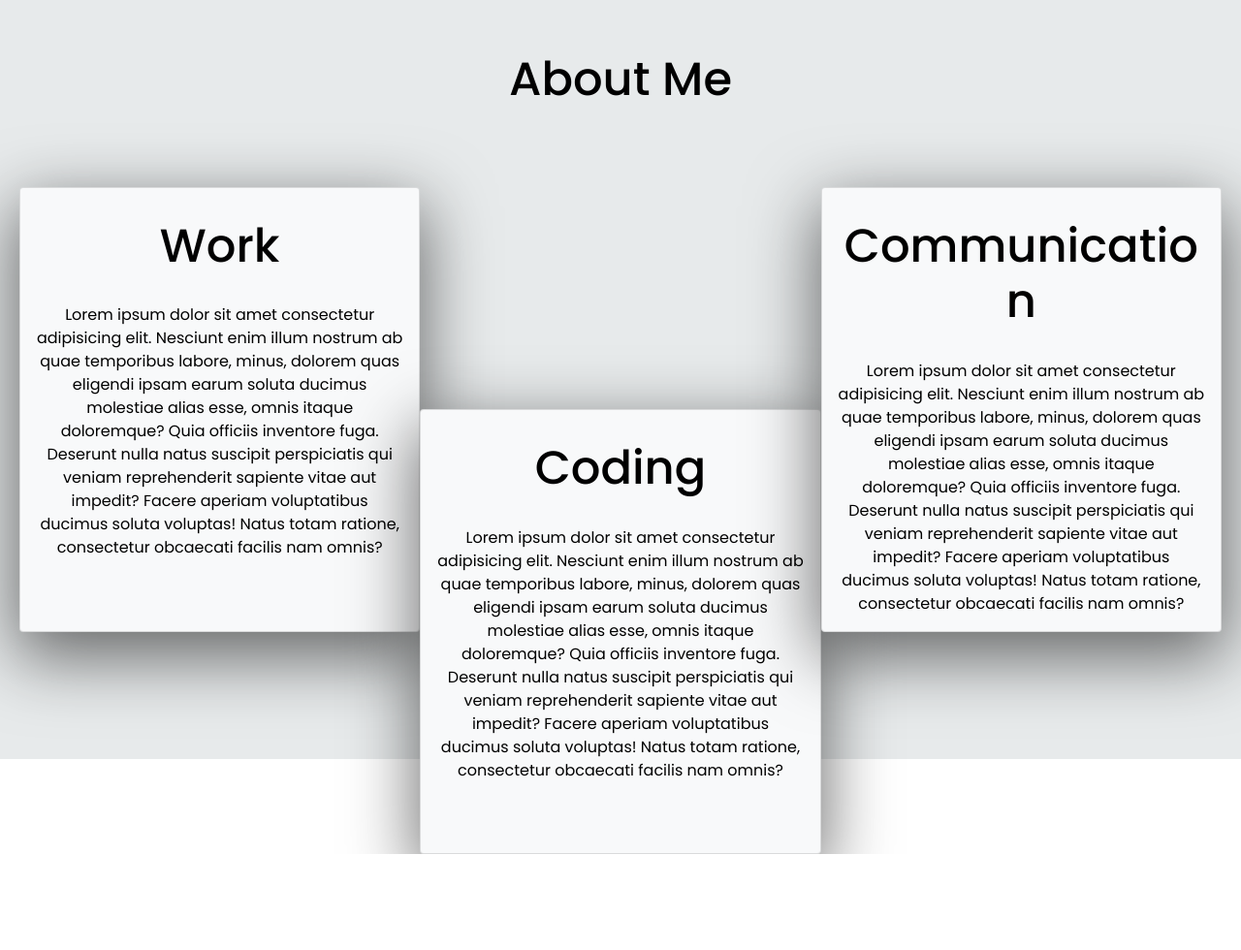
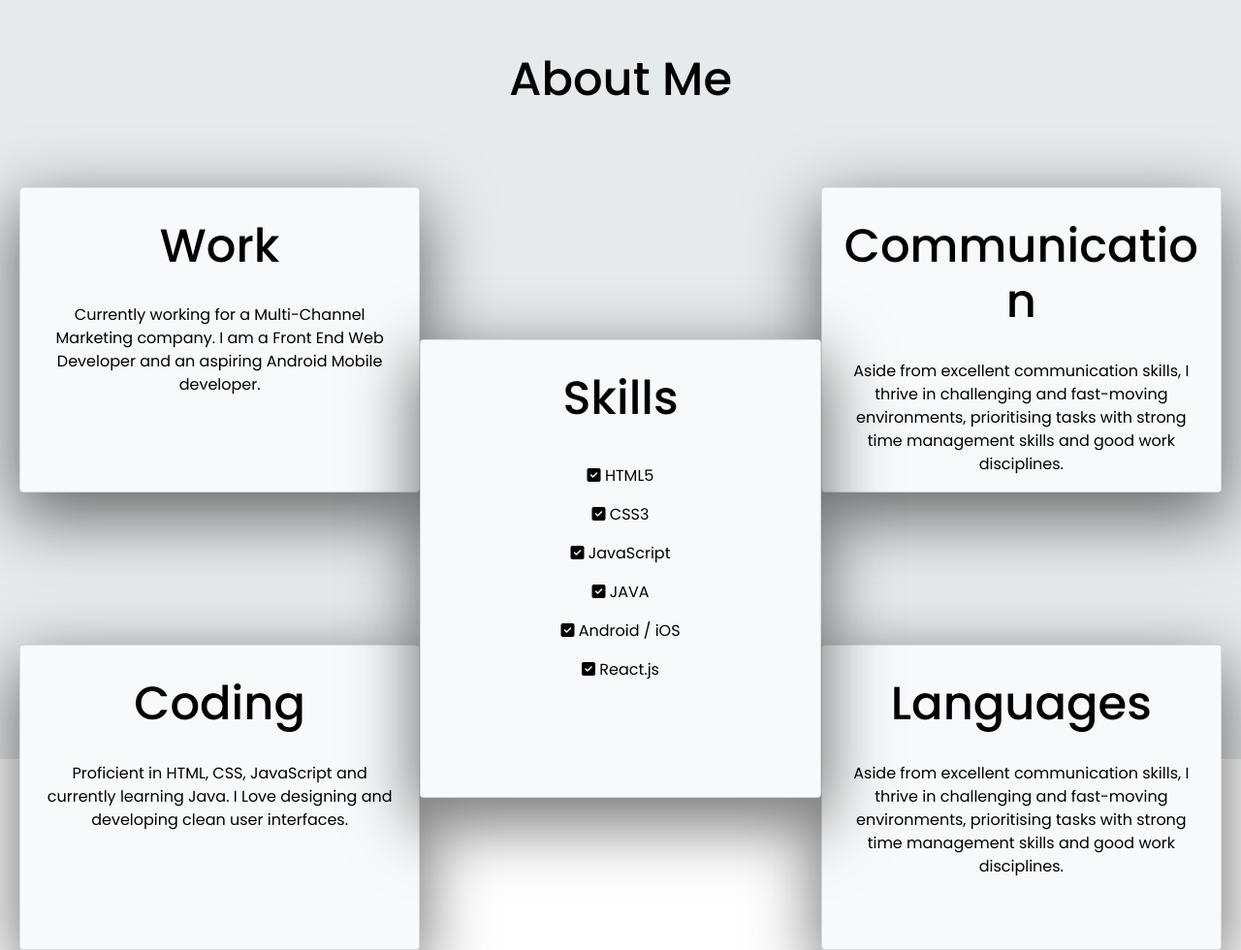
Before and after one commit to roguepanther/filipify-main, a plain HTML site: page index.html in a window 1280 px wide. Shown: the part 873-1853 px from the top of the page at 97% size. Before the commit the page ends 1754 px from the top, so only its background shows below. Drawn offline with nearby package versions, Linux system fonts and the light colour scheme.

Commit message:
FontAwesome icons applied

```diff
--- a/index.html
+++ b/index.html
@@ -62,22 +62,38 @@
             <div class="card card1 bg-light">
               <div class="card-body text-center">
                 <h1> Work</h1>
-                <p class="card-text"> Lorem ipsum dolor sit amet consectetur adipisicing elit. Nesciunt enim illum nostrum ab quae temporibus labore, minus, dolorem quas eligendi ipsam earum soluta ducimus molestiae alias esse, omnis itaque doloremque?
-                Quia officiis inventore fuga. Deserunt nulla natus suscipit perspiciatis qui veniam reprehenderit sapiente vitae aut impedit? Facere aperiam voluptatibus ducimus soluta voluptas! Natus totam ratione, consectetur obcaecati facilis nam omnis?</p>
+                <p class="card-text"> Currently working for a Multi-Channel Marketing company. I am a Front End Web Developer and an aspiring Android Mobile developer.</p>
               </div>
             </div>
             <div class="card card2 bg-light">
               <div class="card-body text-center">
                 <h1> Coding </h1>
-                <p class="card-text"> Lorem ipsum dolor sit amet consectetur adipisicing elit. Nesciunt enim illum nostrum ab quae temporibus labore, minus, dolorem quas eligendi ipsam earum soluta ducimus molestiae alias esse, omnis itaque doloremque?
-                Quia officiis inventore fuga. Deserunt nulla natus suscipit perspiciatis qui veniam reprehenderit sapiente vitae aut impedit? Facere aperiam voluptatibus ducimus soluta voluptas! Natus totam ratione, consectetur obcaecati facilis nam omnis?</p>
+                <p class="card-text"> Proficient in HTML, CSS, JavaScript and currently learning Java. I Love designing and developing clean user interfaces.</p>
               </div>
             </div>
             <div class="card card3 bg-light">
               <div class="card-body text-center">
                 <h1> Communication </h1>
-                <p class="card-text"> Lorem ipsum dolor sit amet consectetur adipisicing elit. Nesciunt enim illum nostrum ab quae temporibus labore, minus, dolorem quas eligendi ipsam earum soluta ducimus molestiae alias esse, omnis itaque doloremque?
-                Quia officiis inventore fuga. Deserunt nulla natus suscipit perspiciatis qui veniam reprehenderit sapiente vitae aut impedit? Facere aperiam voluptatibus ducimus soluta voluptas! Natus totam ratione, consectetur obcaecati facilis nam omnis?</p>
+                <p class="card-text"> Aside from excellent communication skills, I thrive in challenging and fast-moving environments, prioritising tasks with strong time management skills and good work disciplines.</p>
+              </div>
+            </div>
+            <div class="card card4 bg-light">
+              <div class="card-body text-center">
+                <h1> Languages </h1>
+                <p class="card-text"> Aside from excellent communication skills, I thrive in challenging and fast-moving environments, prioritising tasks with strong time management skills and good work disciplines.</p>
+              </div>
+            </div>
+            <div class="card card5 bg-light">
+              <div class="card-body text-center">
+                <h1> Skills </h1>
+                <p class="card-text">
+                  <p><i class="fa-solid fa-square-check"></i> HTML5</p>
+                  <p><i class="fa-solid fa-square-check"></i> CSS3</p>
+                  <p><i class="fa-solid fa-square-check"></i> JavaScript</p>
+                  <p><i class="fa-solid fa-square-check"></i> JAVA</p>
+                  <p><i class="fa-solid fa-square-check"></i> Android / iOS </p>
+                  <p><i class="fa-solid fa-square-check"></i> React.js</p>
+                </p>
               </div>
             </div>
           </div>
--- a/style.css
+++ b/style.css
@@ -42,7 +42,7 @@ section {
     display: grid;
     margin-bottom: 10px;
     grid-template-columns: repeat(6, 1fr);
-    grid-template-rows: repeat(3, 1fr);
+    grid-template-rows: repeat(5, 1fr);
     grid-gap: 20px;
     grid-column-gap: 0px;
     grid-row-gap: 0px;
@@ -53,11 +53,19 @@ section {
 }
 
 .card2 {
-    grid-area: 2 / 3 / 4 / 5;
+    grid-area: 4 / 1 / 6 / 3;
 }
 
 .card3 {
     grid-area: 1 / 5 / 3 / 7;
+}
+
+.card4 {
+    grid-area: 4 / 5 / 6 / 7;
+}
+
+.card5 {
+    grid-area: 2 / 3 / 5 / 5;
 }
 
 
```
